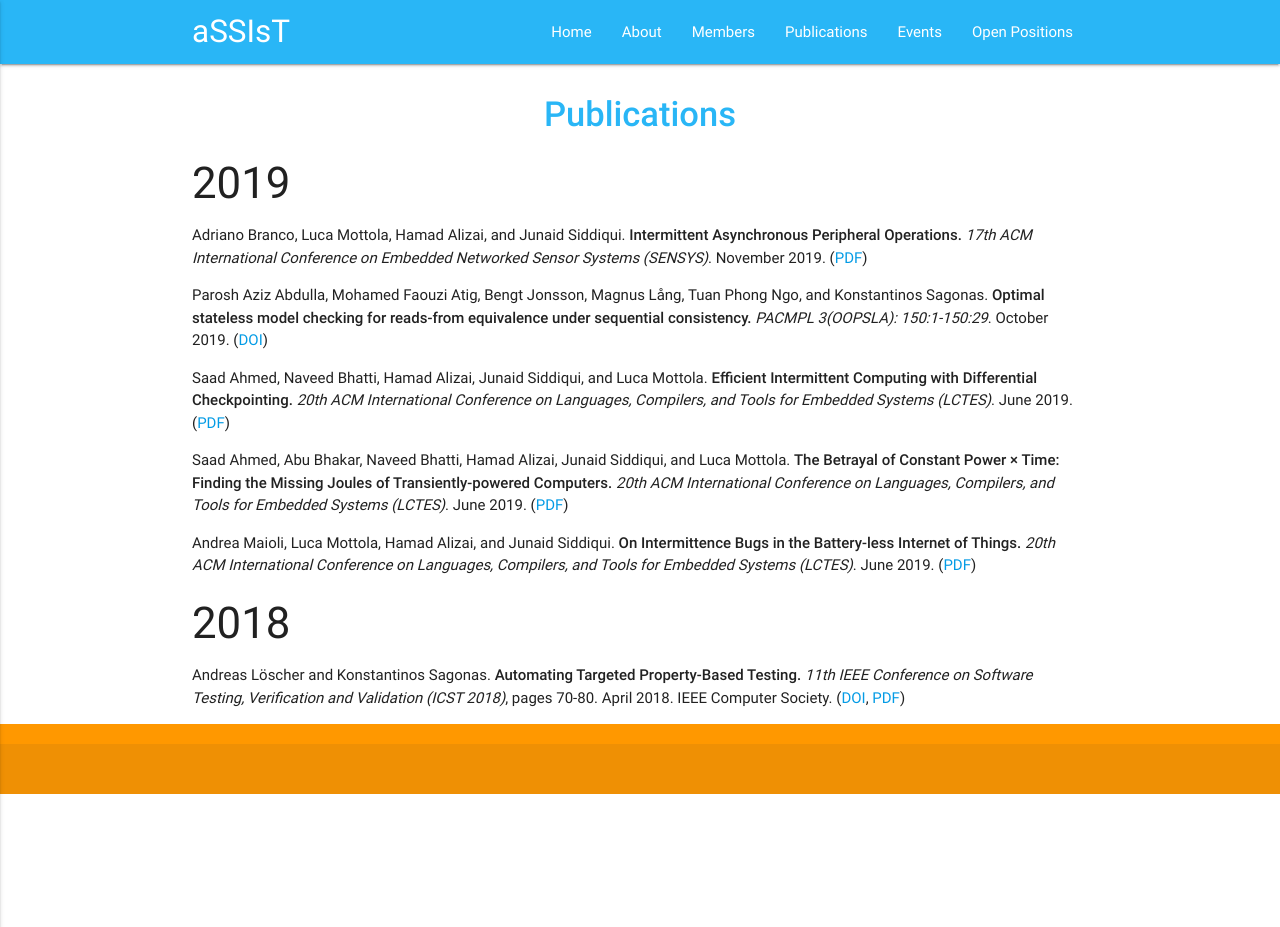
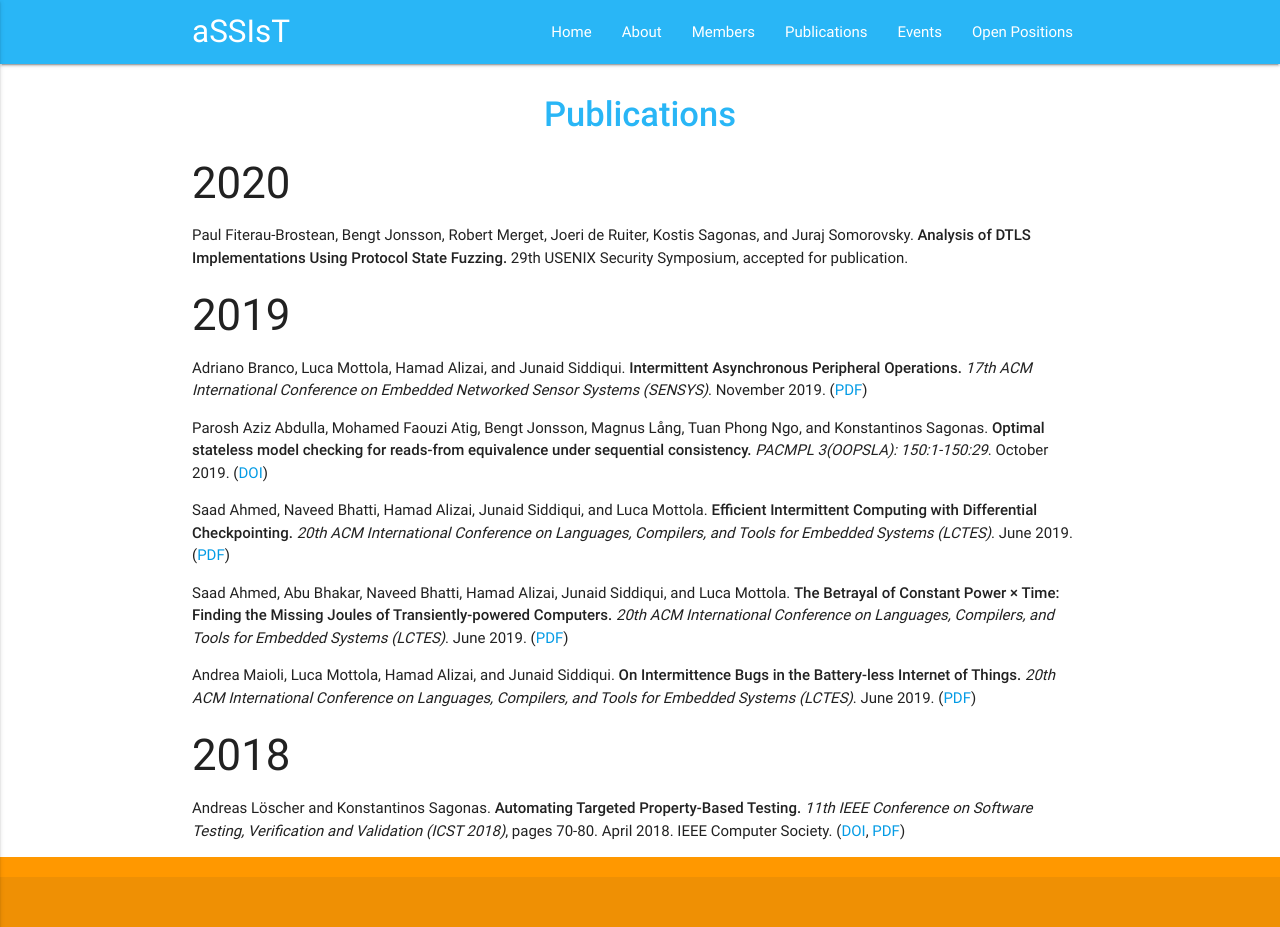
Before and after one commit to assist-project/assist-project.github.io, a Jekyll site: the page built from 03-publications.md, in a window 1280 px wide. Built offline with Jekyll 4.4.1, drawn with Linux system fonts in a browser that asks for light colours; before the commit the page ends 900 px from its top, so only the background shows below that.

Commit message:
added usenix 20

```diff
--- a/03-publications.md
+++ b/03-publications.md
@@ -3,6 +3,10 @@ layout: page
 title: Publications
 permalink: /publications/
 ---
+
+### 2020
+
+- Paul Fiterau-Brostean, Bengt Jonsson, Robert Merget, Joeri de Ruiter, Kostis Sagonas, and Juraj Somorovsky. **Analysis of DTLS Implementations Using Protocol State Fuzzing.** 29th USENIX Security Symposium, accepted for publication.
 
 ### 2019
 
```
